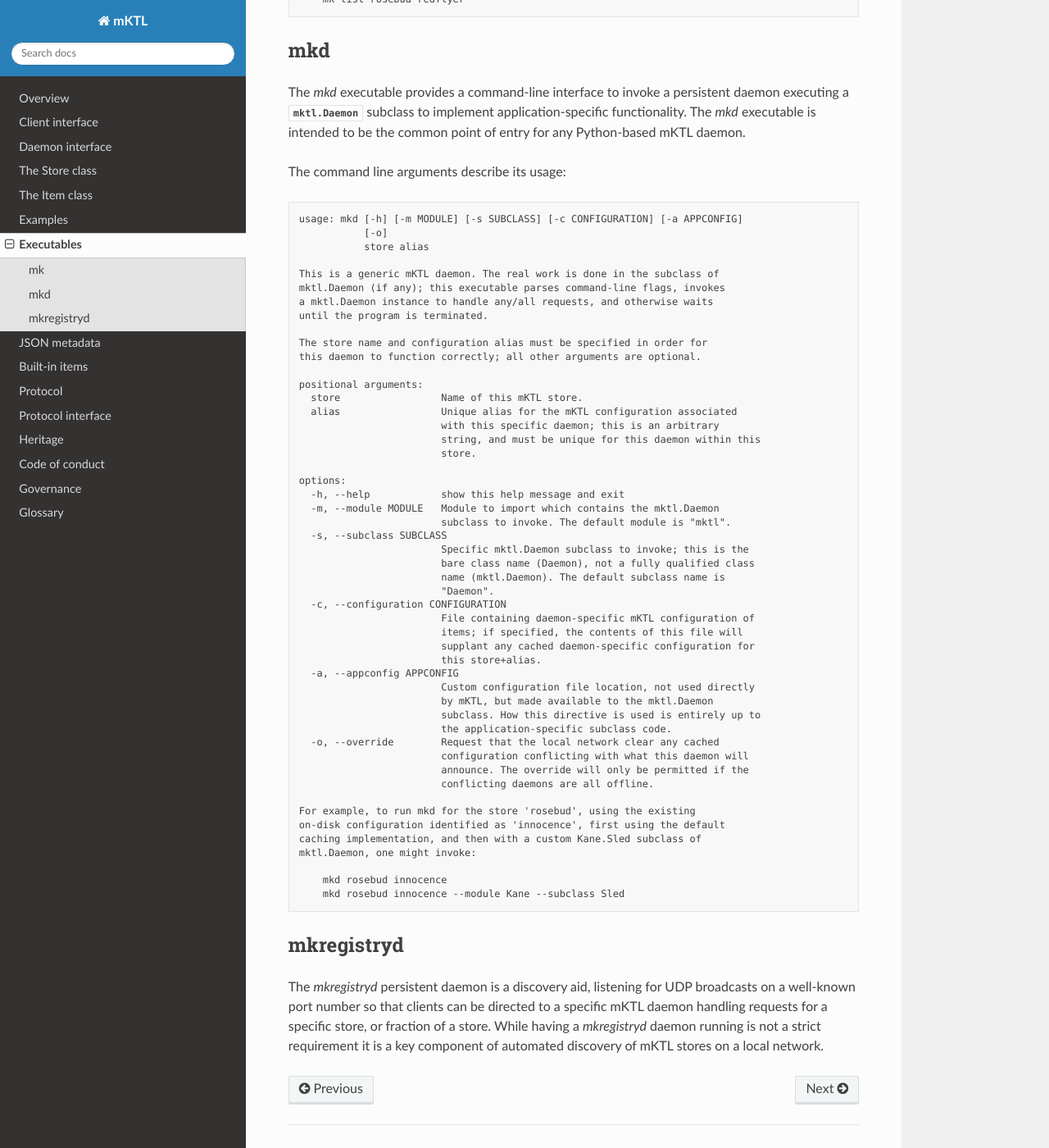
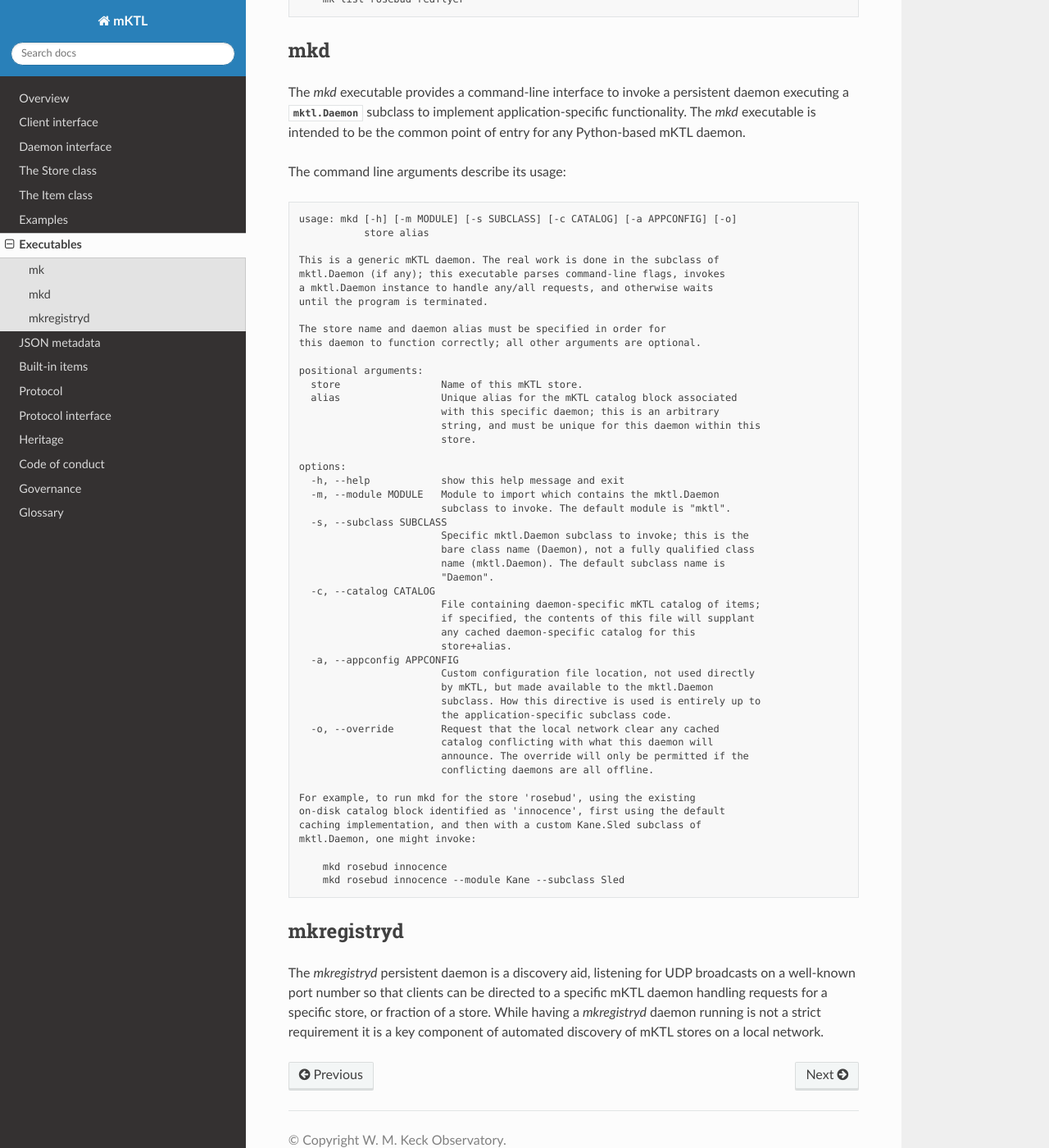
Before and after one commit to KeckObservatory/mKTL, a Sphinx documentation site: the page built from doc/executables.rst, in a window 1280 px wide and 1400 px high, scrolled down 1267 px. Shown: the whole window at 82% size. Built offline with Sphinx 7.4.7 and the Read the Docs theme 3.1.0, drawn with Linux system fonts in a browser that asks for light colours.

Commit message:
Updated help text.

```diff
--- a/doc/mkd.txt
+++ b/doc/mkd.txt
@@ -1,5 +1,4 @@
-usage: mkd [-h] [-m MODULE] [-s SUBCLASS] [-c CONFIGURATION] [-a APPCONFIG]
-           [-o]
+usage: mkd [-h] [-m MODULE] [-s SUBCLASS] [-c CATALOG] [-a APPCONFIG] [-o]
            store alias
 
 This is a generic mKTL daemon. The real work is done in the subclass of
@@ -7,12 +6,12 @@ mktl.Daemon (if any); this executable parses command-line flags, invokes
 a mktl.Daemon instance to handle any/all requests, and otherwise waits
 until the program is terminated.
 
-The store name and configuration alias must be specified in order for
+The store name and daemon alias must be specified in order for
 this daemon to function correctly; all other arguments are optional.
 
 positional arguments:
   store                 Name of this mKTL store.
-  alias                 Unique alias for the mKTL configuration associated
+  alias                 Unique alias for the mKTL catalog block associated
                         with this specific daemon; this is an arbitrary
                         string, and must be unique for this daemon within this
                         store.
@@ -26,23 +25,23 @@ options:
                         bare class name (Daemon), not a fully qualified class
                         name (mktl.Daemon). The default subclass name is
                         "Daemon".
-  -c, --configuration CONFIGURATION
-                        File containing daemon-specific mKTL configuration of
-                        items; if specified, the contents of this file will
-                        supplant any cached daemon-specific configuration for
-                        this store+alias.
+  -c, --catalog CATALOG
+                        File containing daemon-specific mKTL catalog of items;
+                        if specified, the contents of this file will supplant
+                        any cached daemon-specific catalog for this
+                        store+alias.
   -a, --appconfig APPCONFIG
                         Custom configuration file location, not used directly
                         by mKTL, but made available to the mktl.Daemon
                         subclass. How this directive is used is entirely up to
                         the application-specific subclass code.
   -o, --override        Request that the local network clear any cached
-                        configuration conflicting with what this daemon will
+                        catalog conflicting with what this daemon will
                         announce. The override will only be permitted if the
                         conflicting daemons are all offline.
 
 For example, to run mkd for the store 'rosebud', using the existing
-on-disk configuration identified as 'innocence', first using the default
+on-disk catalog block identified as 'innocence', first using the default
 caching implementation, and then with a custom Kane.Sled subclass of
 mktl.Daemon, one might invoke:
 
```
